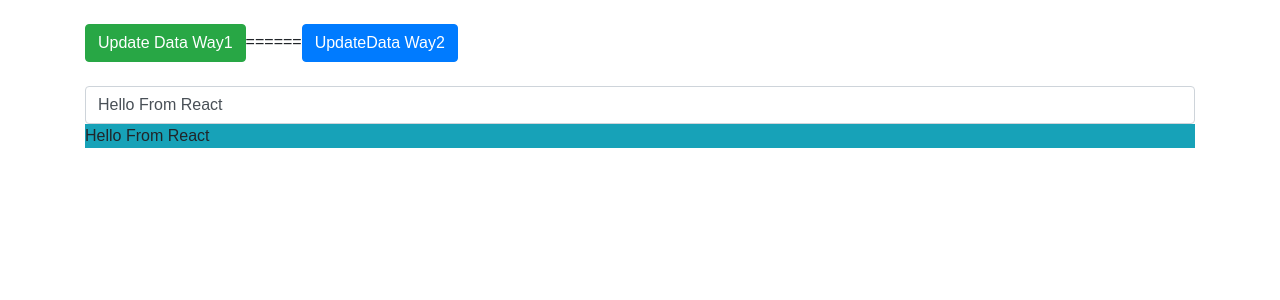
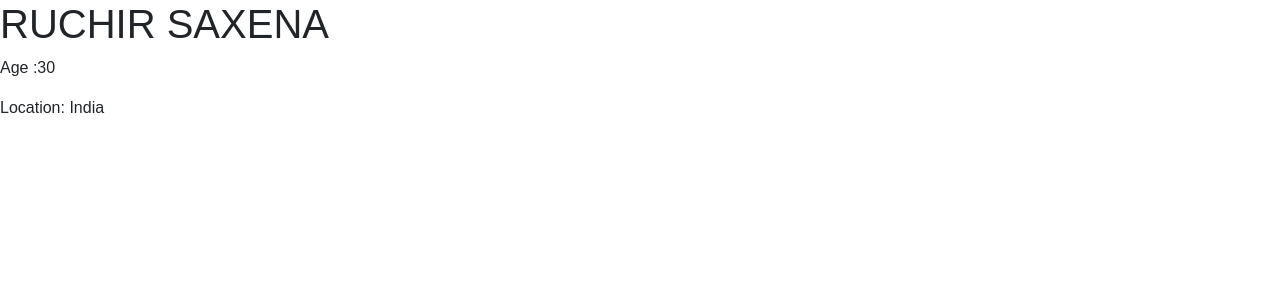
Before and after one commit to RuchirSaxena/React.js-Deep-Dive, a React (Create React App) app: page / in a window 1280 px wide. Shown: the top 300 px of the page. Built offline with nearby package versions, Linux system fonts and the light colour scheme.

Commit message:
Exploring JSX and using  different ways of integrating it in our app

```diff
--- /dev/null
+++ b/src/ExploringJSX.js
@@ -0,0 +1,35 @@
+import React from 'react';
+
+
+const template1 = (
+    <React.Fragment>
+        <div>Hello from JSX</div>
+    </React.Fragment>
+);
+
+let user = {
+    userName: "Ruchir Saxena",
+    age: 30,
+    location: "India"
+}
+function getLocation() {
+    if (user.location) {
+        return <p>Location: {user.location}</p>;
+    }
+}
+const template = (
+    <React.Fragment>
+        <h1>
+            {user.userName ? user.userName.toUpperCase() : "Anonymous"}
+        </h1>
+        {
+            (user.age && user.age >= 18) &&
+            <p>
+                Age :{user.age}
+            </p>
+        }
+        {getLocation()}
+    </React.Fragment>
+);
+
+export default template;
```
Also changed, not shown: src/index.js (+5 -3 lines).
